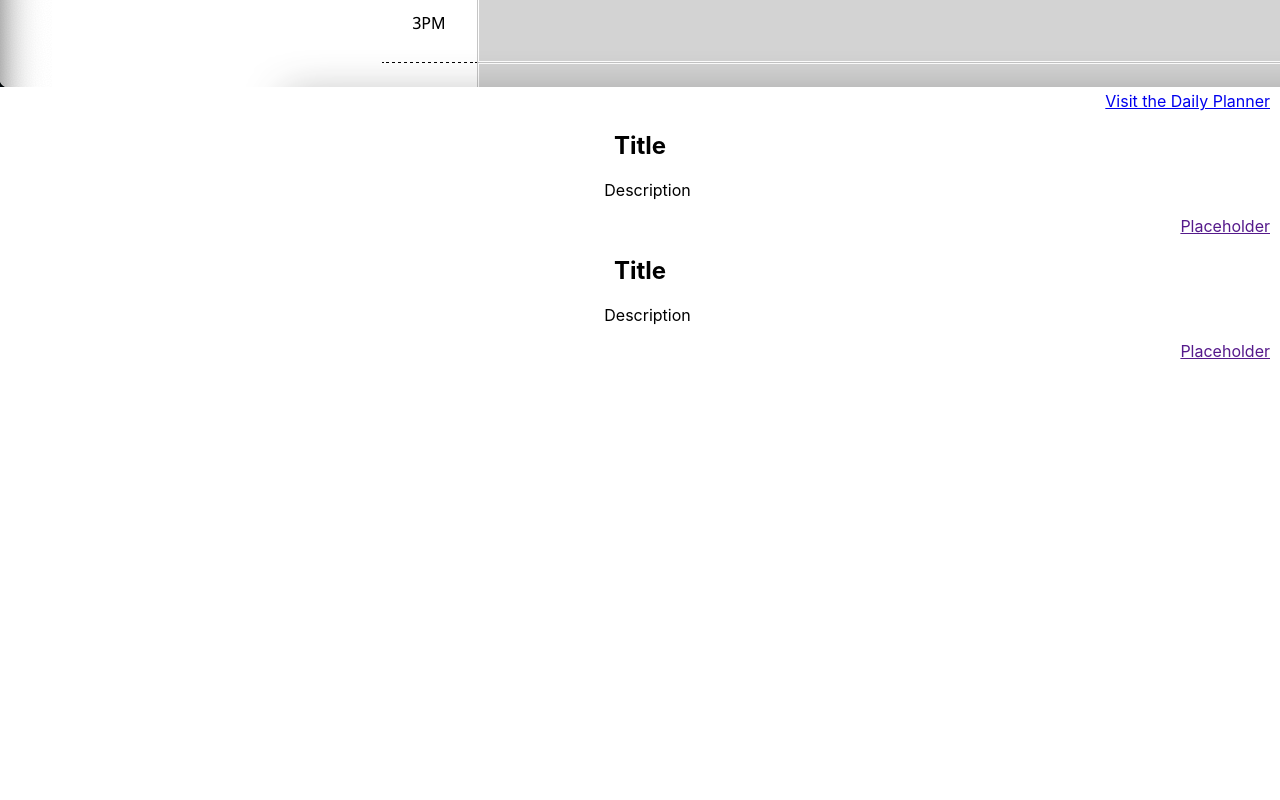
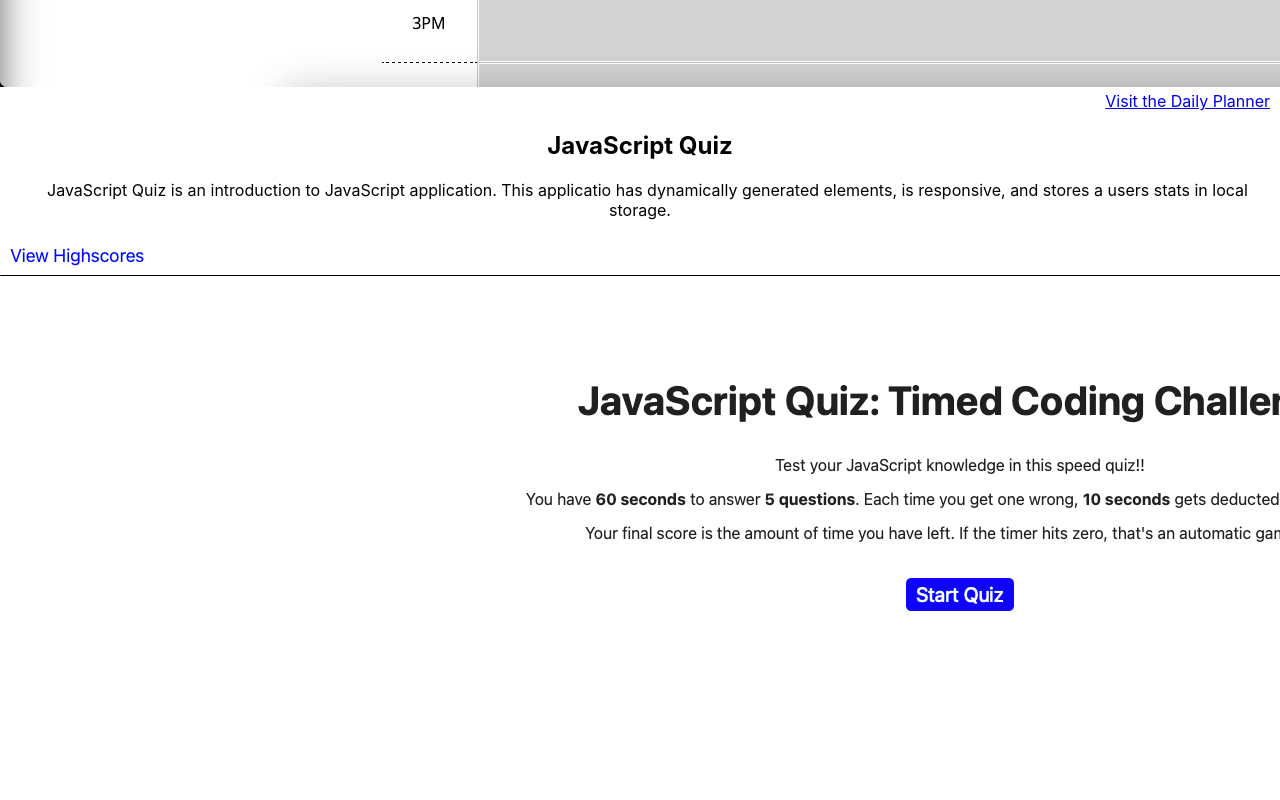
Before and after one commit to ARFreiler/React-Portfolio, a React (Create React App) app in the folder react-portfolio/: page / in a window 1280 px wide. Shown: the part 4360-5160 px from the top of the page. Before the commit the page ends 4771 px from the top, so only its background shows below. Built offline with nearby package versions, Linux system fonts and the light colour scheme.

Commit message:
Completed adding projects to the Portfolio.js component.

```diff
--- a/react-portfolio/src/components/Portfolio/Portfolio.js
+++ b/react-portfolio/src/components/Portfolio/Portfolio.js
@@ -34,16 +34,16 @@ const Portfolio = () => {
                     <a href="https://arfreiler.github.io/Daily-Planner/">Visit the Daily Planner</a>
                 </div>
                 <div className="project">
-                    <h2>Title</h2>
-                    <p>Description</p>
-                    <img src="" alt="" />
-                    <a href="">Placeholder</a>
+                    <h2>JavaScript Quiz</h2>
+                    <p>JavaScript Quiz is an introduction to JavaScript application. This applicatio has dynamically generated elements, is responsive, and stores a users stats in local storage.</p>
+                    <img src="JQ.jpg" alt="JavaScript Quiz Homepage" />
+                    <a href="https://arfreiler.github.io/JavaScript-Quiz/">Visit the JavaScript Quiz</a>
                 </div>
                 <div className="project">
-                    <h2>Title</h2>
-                    <p>Description</p>
-                    <img src="" alt="" />
-                    <a href="">Placeholder</a>
+                    <h2>Personal Portfolio</h2>
+                    <p>This is the inital personal portfolio application build prior to the introduction of React.js. The portfolio is built strictly with HTML, CSS, and vanilla JavaScript.</p>
+                    <img src="PP.jpg" alt="Personal Portfolio Homepage" />
+                    <a href="https://arfreiler.github.io/Personal-Portfolio/">Visit the Personal Portfolio</a>
                 </div>
             </div>
         </div>
```
Also changed, not shown: react-portfolio/public/JQ.jpg (added), react-portfolio/public/PP.jpg (added).
